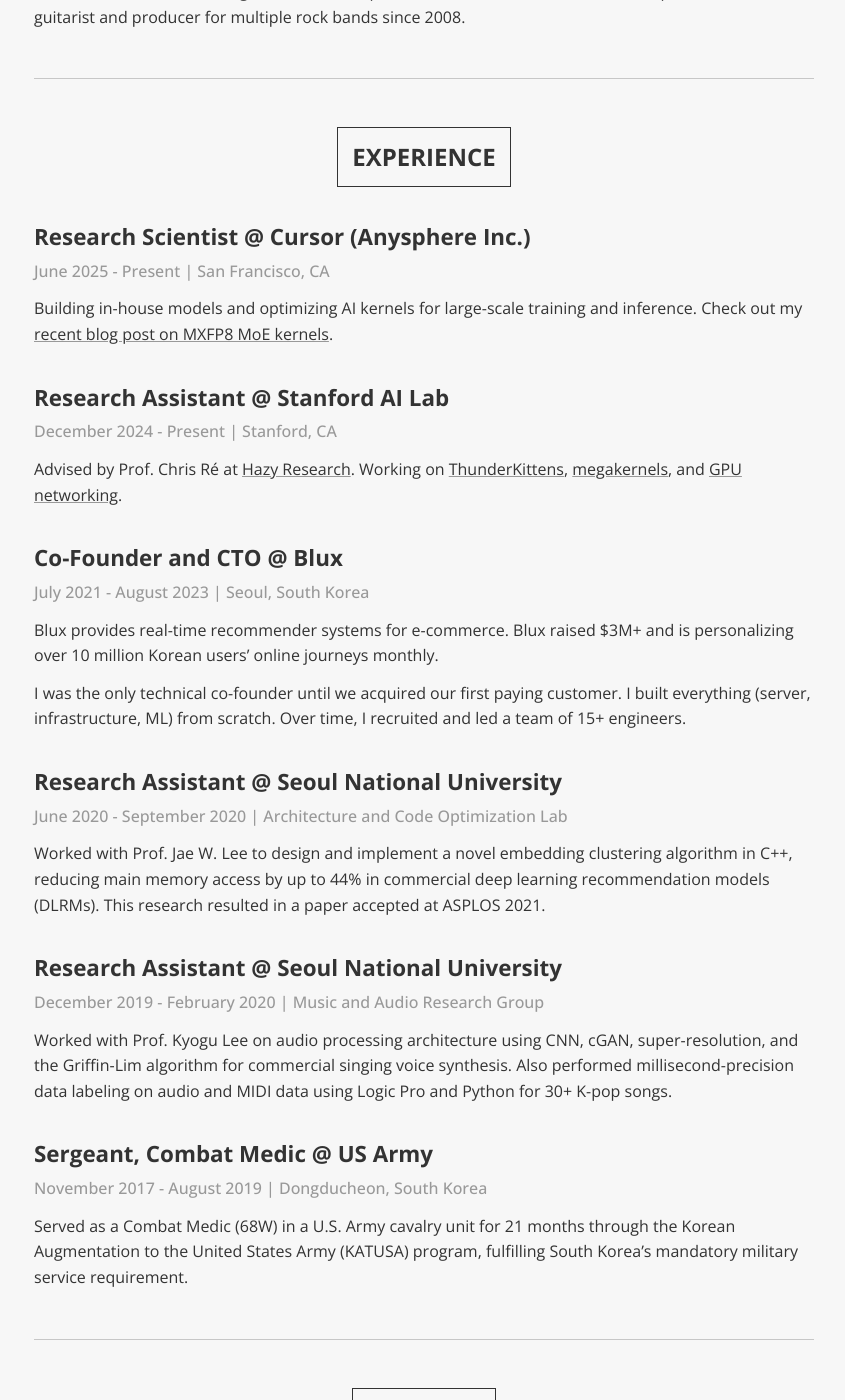
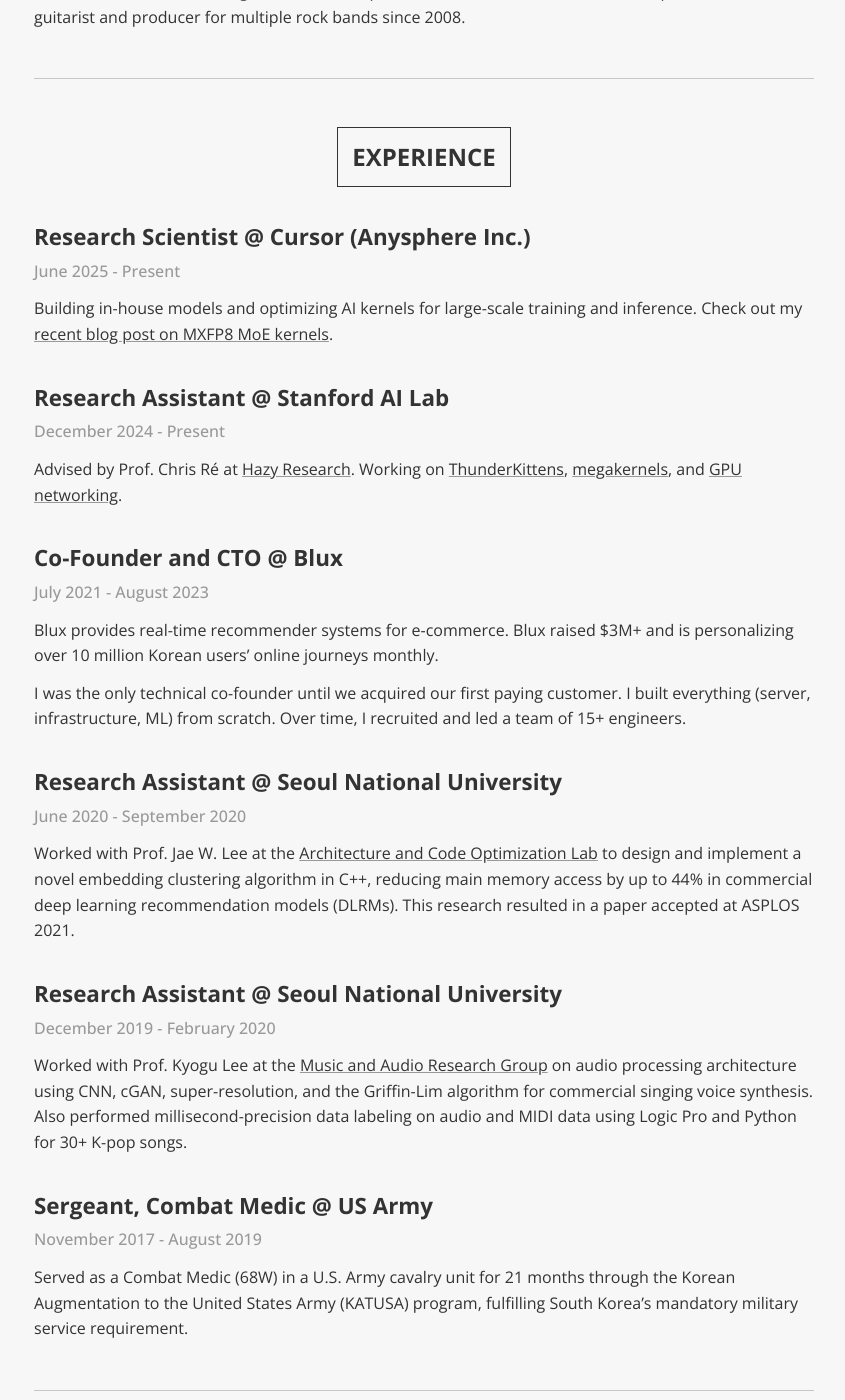
Before and after one commit to StuartSul/StuartSul.github.io_src, a Jekyll site: the page built from index.html, in a window 1280 px wide and 1400 px high, scrolled down 867 px. Shown: the whole window, without its empty margins (216-1061 px from the left). Built offline with Jekyll 4.4.1, drawn with Linux system fonts in a browser that asks for light colours.

Commit message:
Locations are kind of pointless here

```diff
--- a/_includes/about.md
+++ b/_includes/about.md
@@ -13,34 +13,34 @@
 # Experience
 
 ## Research Scientist @ Cursor (Anysphere Inc.)
-#### June 2025 - Present | San Francisco, CA
+#### June 2025 - Present
 
 Building in-house models and optimizing AI kernels for large-scale training and inference. Check out my [recent blog post on MXFP8 MoE kernels](https://cursor.com/blog/kernels).
 
 ## Research Assistant @ Stanford AI Lab
-#### December 2024 - Present | Stanford, CA
+#### December 2024 - Present
 
 Advised by Prof. Chris Ré at [Hazy Research](https://hazyresearch.stanford.edu/). Working on [ThunderKittens](https://github.com/HazyResearch/ThunderKittens), [megakernels](https://hazyresearch.stanford.edu/blog/2025-05-27-no-bubbles), and [GPU networking](https://hazyresearch.stanford.edu/blog/2025-09-22-pgl).
 
 ## Co-Founder and CTO @ Blux
-#### July 2021 - August 2023 | Seoul, South Korea
+#### July 2021 - August 2023
 
 Blux provides real-time recommender systems for e-commerce. Blux raised $3M+ and is personalizing over 10 million Korean users' online journeys monthly.
 
 I was the only technical co-founder until we acquired our first paying customer. I built everything (server, infrastructure, ML) from scratch. Over time, I recruited and led a team of 15+ engineers.
 
 ## Research Assistant @ Seoul National University
-#### June 2020 - September 2020 | Architecture and Code Optimization Lab
+#### June 2020 - September 2020
 
-Worked with Prof. Jae W. Lee to design and implement a novel embedding clustering algorithm in C++, reducing main memory access by up to 44% in commercial deep learning recommendation models (DLRMs). This research resulted in a paper accepted at ASPLOS 2021.
+Worked with Prof. Jae W. Lee at the [Architecture and Code Optimization Lab](https://arc.snu.ac.kr/) to design and implement a novel embedding clustering algorithm in C++, reducing main memory access by up to 44% in commercial deep learning recommendation models (DLRMs). This research resulted in a paper accepted at ASPLOS 2021.
 
 ## Research Assistant @ Seoul National University
-#### December 2019 - February 2020 | Music and Audio Research Group
+#### December 2019 - February 2020
 
-Worked with Prof. Kyogu Lee on audio processing architecture using CNN, cGAN, super-resolution, and the Griffin-Lim algorithm for commercial singing voice synthesis. Also performed millisecond-precision data labeling on audio and MIDI data using Logic Pro and Python for 30+ K-pop songs.
+Worked with Prof. Kyogu Lee at the [Music and Audio Research Group](https://marg.snu.ac.kr/) on audio processing architecture using CNN, cGAN, super-resolution, and the Griffin-Lim algorithm for commercial singing voice synthesis. Also performed millisecond-precision data labeling on audio and MIDI data using Logic Pro and Python for 30+ K-pop songs.
 
 ## Sergeant, Combat Medic @ US Army
-#### November 2017 - August 2019 | Dongducheon, South Korea
+#### November 2017 - August 2019
 
 Served as a Combat Medic (68W) in a U.S. Army cavalry unit for 21 months through the Korean Augmentation to the United States Army (KATUSA) program, fulfilling South Korea's mandatory military service requirement.
 
```
